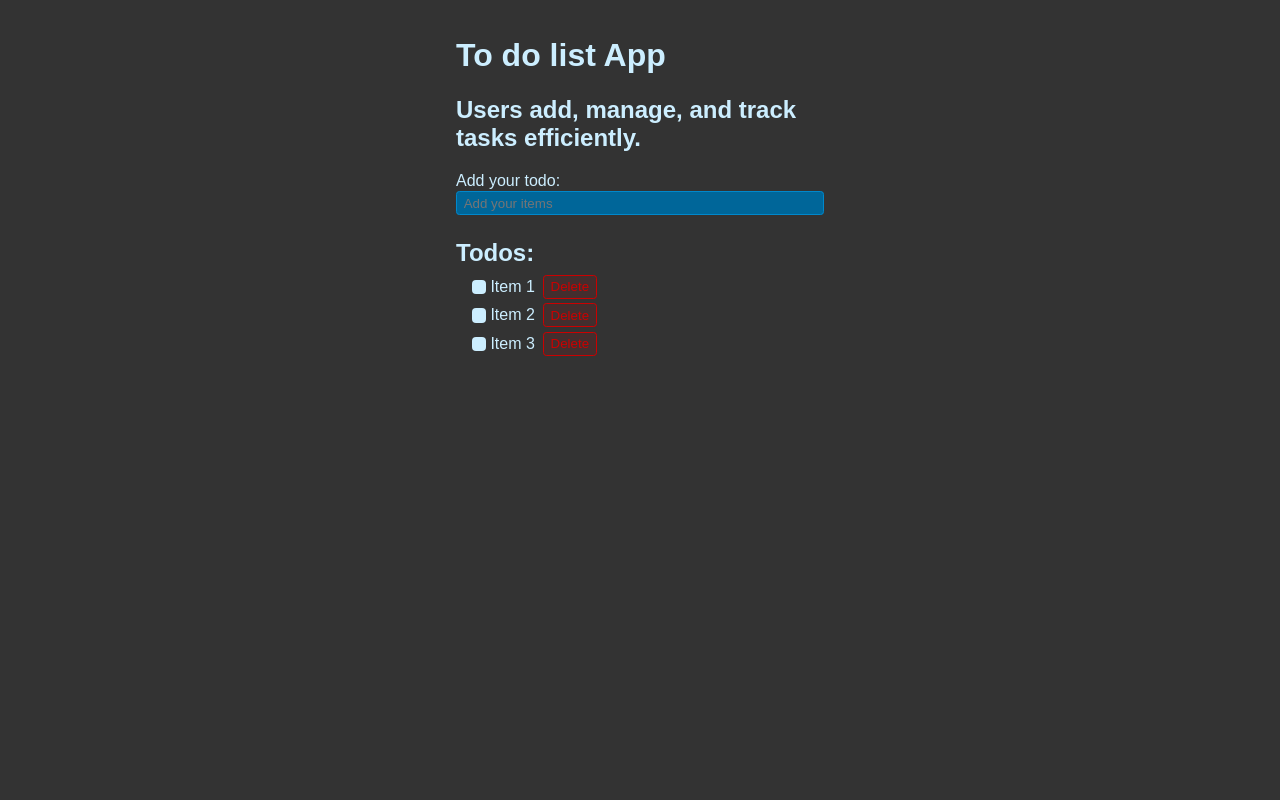
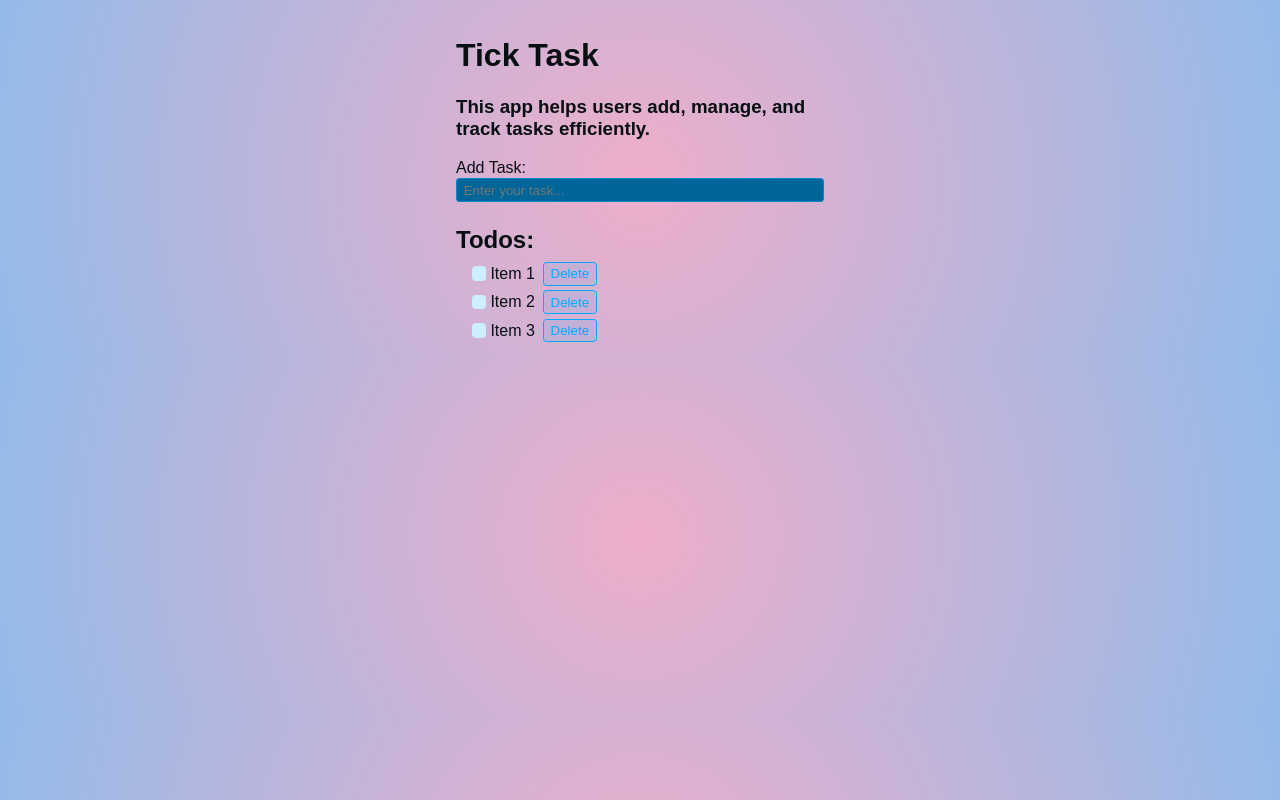
Before and after one commit to SujitDevl/tick-task, a React (Vite) app: page / in a window 1280 px wide. Built offline with nearby package versions, Linux system fonts and the light colour scheme.

Commit message:
new changes

```diff
--- a/src/App.jsx
+++ b/src/App.jsx
@@ -3,13 +3,13 @@ import "./style.css";
 function App() {
   return (
     <>
-      <h1>To do list App</h1>
-      <h2>Users add, manage, and track tasks efficiently.</h2>
+      <h1>Tick Task</h1>
+      <h3>This app helps users add, manage, and track tasks efficiently.</h3>
 
       <form className="new-item-form">
         <div className="form-row">
-          <label htmlFor="item">Add your todo:</label>
-          <input type="text" id="item" placeholder="Add your items" />
+          <label htmlFor="item">Add Task:</label>
+          <input type="text" id="item" placeholder="Enter your task..." />
         </div>
       </form>
       <h1 className="header">Todos:</h1>
@@ -19,21 +19,21 @@ function App() {
             <input type="checkbox" />
             Item 1
           </label>
-          <button className="btn btn-danger">Delete</button>
+          <button className="btn btn-primary">Delete</button>
         </li>
         <li>
           <label>
             <input type="checkbox" />
             Item 2
           </label>
-          <button className="btn btn-danger">Delete</button>
+          <button className="btn btn-primary">Delete</button>
         </li>
         <li>
           <label>
             <input type="checkbox" />
             Item 3
           </label>
-          <button className="btn btn-danger">Delete</button>
+          <button className="btn btn-primary">Delete</button>
         </li>
       </ul>
     </>
--- a/src/style.css
+++ b/src/style.css
@@ -1,11 +1,16 @@
 * {
-  font-family: Arial, Helvetica, sans-serif;
+  font-family: Arial, sans-serif;
   box-sizing: border-box;
 }
 
 body {
-  background: #333;
-  color: hsl(200, 100%, 90%);
+  background: rgb(238, 174, 202);
+  background: radial-gradient(
+    circle,
+    rgba(238, 174, 202, 1) 0%,
+    rgba(148, 187, 233, 1) 100%
+  );
+  color: hsl(198, 38%, 5%);
   max-width: 400px;
   padding: 1rem;
   margin: 0 auto;
```
